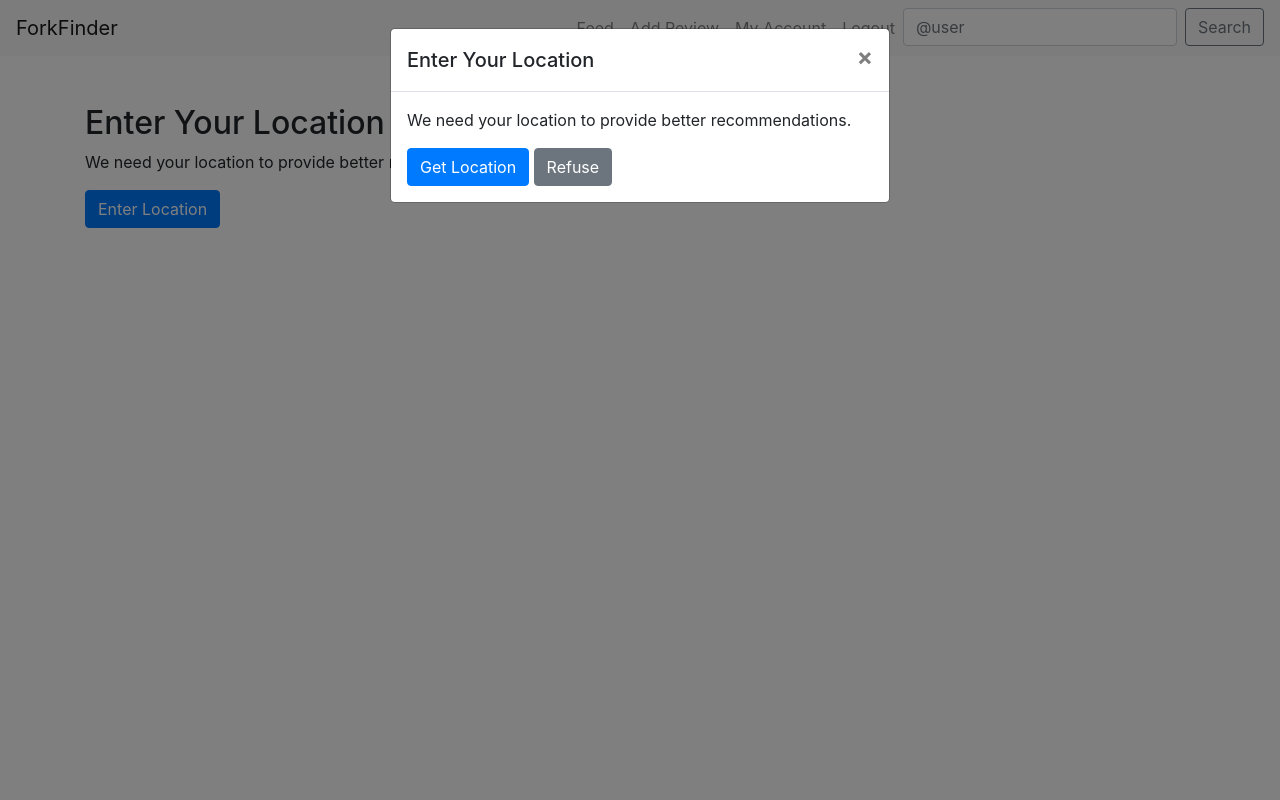
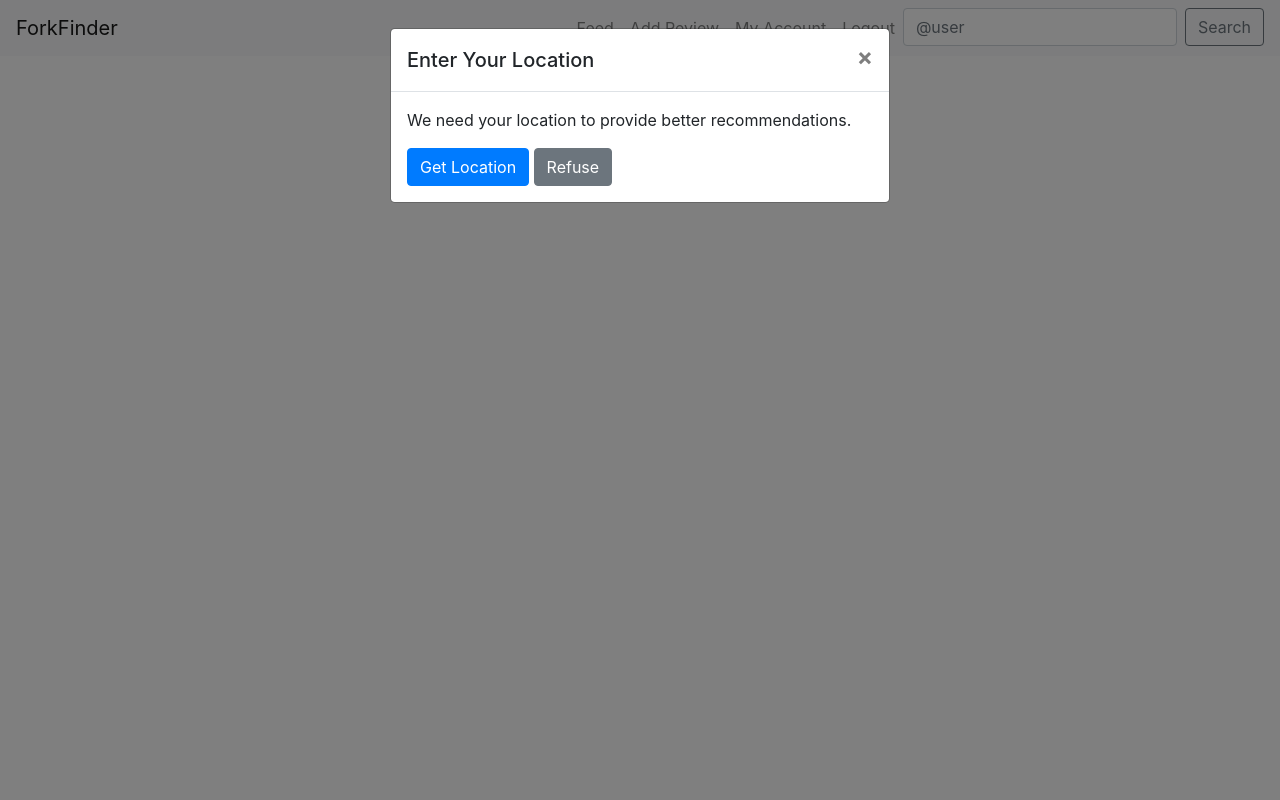
Before and after one commit to paulfersi/fork_finder, a Django app: page /get_location/ in a window 1280 px wide. Run offline with Django 5.2, Linux system fonts and the light colour scheme; a user stored in the database is signed in; data comes from the database, SQL or seed files in the repository; both versions use the stored data as it was after the commit; some libraries are stand-ins or nearby versions.

Commit message:
improved get_location logic

```diff
--- a/fork_finder/settings.py
+++ b/fork_finder/settings.py
@@ -135,5 +135,5 @@ STATICFILES_DIRS = [os.path.join(BASE_DIR, "static")]
 
 DEFAULT_AUTO_FIELD = "django.db.models.BigAutoField"
 
-LOGIN_REDIRECT_URL = "/feed/"
+LOGIN_REDIRECT_URL = "/get_location/"
 LOGOUT_REDIRECT_URL = "/feed/"
--- a/templates/feed.html
+++ b/templates/feed.html
@@ -56,7 +56,9 @@
         </div>
 
         <div class="tab-pane fade" id="explore" role="tabpanel" aria-labelledby="explore-tab">
+            <p>Recommended reviews based on your location <a href="{% url 'get_location' %}" class="btn btn-outline-primary"> Change Location</a></p>
             <div class="card-columns">
+
                 {% for review in recommended_reviews %}
                     <div class="card mb-3 {% if review.is_featured %}border-primary{% endif %}">
                         <div class="card-header">
@@ -90,7 +92,7 @@
                                     {% endif %}
                                 </button>
                             </form>
-
+                            <a href="{% url 'view_on_map' review.restaurant.id %}" class="btn btn-link">View on Map</a>
                         </div>
                     </div>
                 {% endfor %}
--- a/templates/get_location.html
+++ b/templates/get_location.html
@@ -1,12 +1,8 @@
 {% extends "base.html" %}
 
 {% block content %}
-<h2>Enter Your Location</h2>
-<p>We need your location to provide better recommendations. Please allow access to your location.</p>
-<button id="open-location-modal-btn" class="btn btn-primary">Enter Location</button>
 
-<!-- Location Modal -->
-<div class="modal fade" id="locationModal" tabindex="-1" aria-labelledby="locationModalLabel" aria-hidden="true">
+<div class="modal fade" id="locationModal" tabindex="-1" aria-labelledby="locationModalLabel" aria-hidden="true" data-backdrop="static" data-keyboard="false">
     <div class="modal-dialog">
         <div class="modal-content">
             <div class="modal-header">
@@ -20,7 +16,7 @@
                 <button id="get-location-btn" class="btn btn-primary">Get Location</button>
                 <button id="refuse-location-btn" class="btn btn-secondary">Refuse</button>
 
-                <form id="location-form" method="post" style="display: none;">
+                <form id="location-form" action="{% url 'get_location' %}" method="post" style="display: none;">
                     {% csrf_token %}
                     <input type="hidden" id="latitude" name="latitude">
                     <input type="hidden" id="longitude" name="longitude">
@@ -32,12 +28,16 @@
 </div>
 
 <script>
-    // Show the modal when the page is loaded (optional)
     $(document).ready(function() {
         $('#locationModal').modal('show');
+
+        // Handle modal close event
+        $('#locationModal').on('hidden.bs.modal', function () {
+            window.location.href = "{% url 'feed' %}";
+        });
     });
 
-    // Handle gt location
+    // handle getting location
     document.getElementById('get-location-btn').onclick = function() {
         if (navigator.geolocation) {
             navigator.geolocation.getCurrentPosition(function(position) {
@@ -45,6 +45,7 @@
                 document.getElementById('longitude').value = position.coords.longitude;
                 document.getElementById('location-form').style.display = 'block';
                 $('#locationModal').modal('hide'); // Hide modal after getting location
+                document.getElementById('location-form').submit(); // Submit the form
             }, function(error) {
                 alert('Error getting location: ' + error.message);
             });
@@ -53,12 +54,14 @@
         }
     };
 
-    // Handle refusing location
+    // handle refusing location
     document.getElementById('refuse-location-btn').onclick = function() {
-        document.getElementById('latitude').value = 44.647129; // Default latitude
-        document.getElementById('longitude').value = 10.925227; // Default longitude
+        document.getElementById('latitude').value = 44.647129; // Default latitude (Modena)
+        document.getElementById('longitude').value = 10.925227; // Default longitude (Modena)
         document.getElementById('location-form').style.display = 'block';
         $('#locationModal').modal('hide'); // Hide modal after setting default location
+        document.getElementById('location-form').submit(); // Submit the form
     };
 </script>
+
 {% endblock %}
--- a/templates/user_not_found.html
+++ b/templates/user_not_found.html
@@ -2,4 +2,5 @@
 
 {% block content %}
 <h3 class="mb-4">User not found</h2>
+<a href="{% url 'feed' %}" class="btn btn-primary mt-3 margin-top: 20px;">Back to Feed</a>
 {% endblock %}
```
Also changed, not shown: db.sqlite3.
